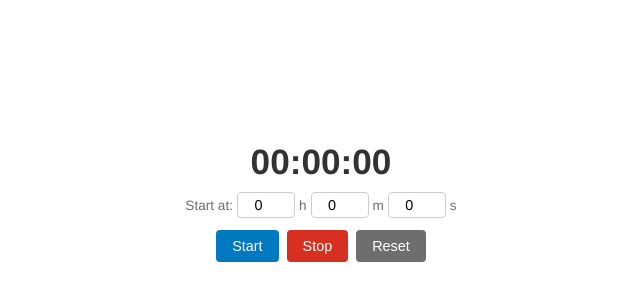
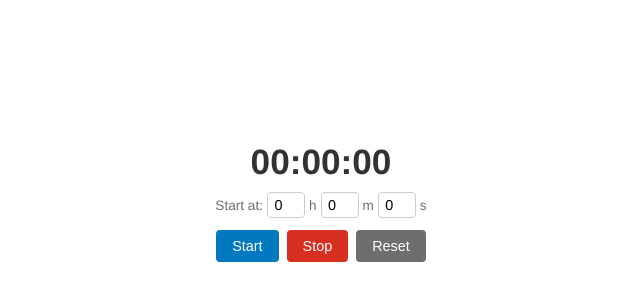
Before and after one commit to gorozcos/esri-counter, a plain HTML site: page index.html in a window 1280 px wide. Shown: the part 198-498 px from the top of the page, without its empty margins (319-959 px from the left). Drawn offline with Linux system fonts and the light colour scheme.

Commit message:
Update index.html

```diff
--- a/index.html
+++ b/index.html
@@ -33,7 +33,7 @@
       color: #6e6e6e;
     }
     .start-inputs input {
-      width: 44px;
+      width: 24px;
       padding: 4px 6px;
       font-size: 0.9rem;
       text-align: center;
```
